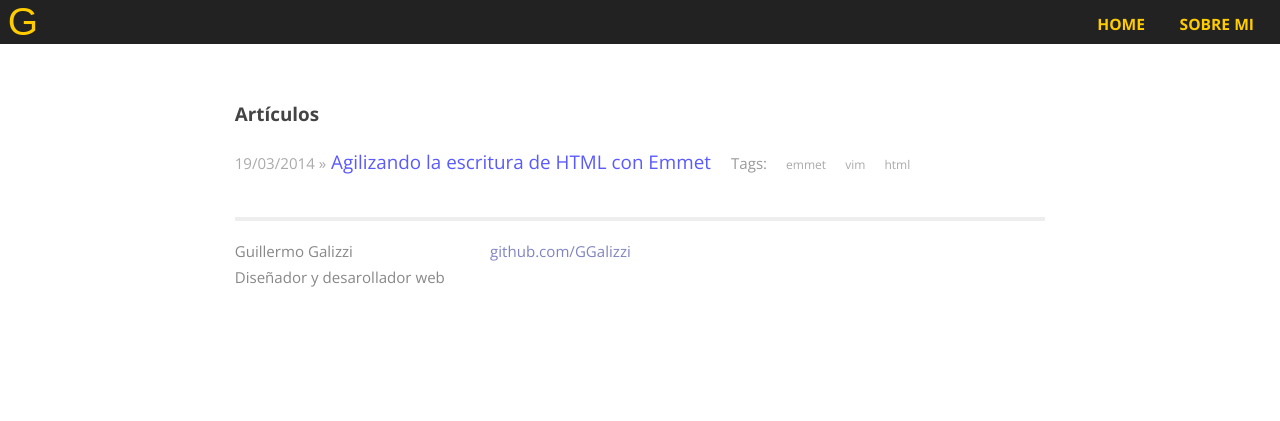
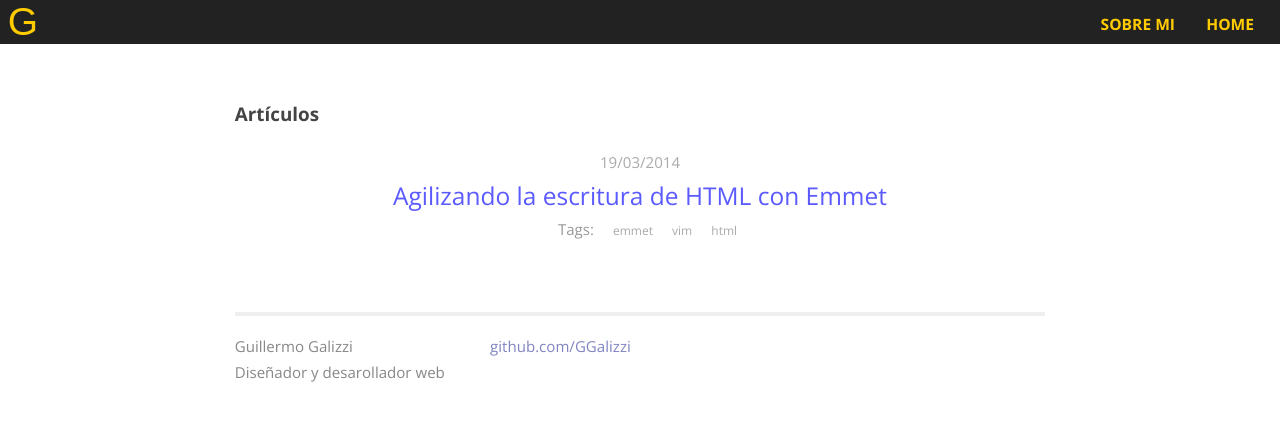
Before and after one commit to GGalizzi/ggalizzi.github.io_old, a Jekyll site: the page built from index.html, in a window 1280 px wide. Shown: the top 421 px of the page. Built offline with Jekyll 4.4.1, drawn with Linux system fonts in a browser that asks for light colours; some web fonts are replaced; Markdown is read by kramdown in place of the engine named in the settings.

Commit message:
Slightly better responsive header for really small devices, and a better home-page.

```diff
--- a/css/main.css
+++ b/css/main.css
@@ -64,15 +64,23 @@ li li {
 .posts {
   list-style-type: none;
   margin-bottom: 2em;
+  text-align: center;
+}
+
+.posts a {
+  font-size: 1.3em;
+  display: block;
 }
 
 .posts li {
   line-height: 1.75em;
+  margin-bottom: 2em;
 }
 
 .posts span {
   color: #aaa;
   font-size: 80%;
+  display: block;
 }
 
 .categories {
@@ -109,6 +117,10 @@ li li {
 
   .logo {
     float: left;
+  }
+
+  .nav li {
+    float: right;
   }
 }
 
@@ -170,7 +182,6 @@ li li {
 }
 
 .nav {
-  float:right;
   padding-top: 1em;
   padding-right: 2em;
 }
--- a/index.html
+++ b/index.html
@@ -12,7 +12,7 @@ sitemap:
   <ul class="posts">
     {% for post in site.posts %}
     <li>
-      <span>{{ post.date | date: "%-d/%m/%Y" }} &raquo;</span> <a href="{{ post.url }}">{{ post.title }}</a>
+      <span>{{ post.date | date: "%-d/%m/%Y" }}</span> <a href="{{ post.url }}">{{ post.title }}</a>
       <ul class="categories">Tags:
         {% for category in post.categories %}
         <li><span>{{ category }}</span></li>
```
